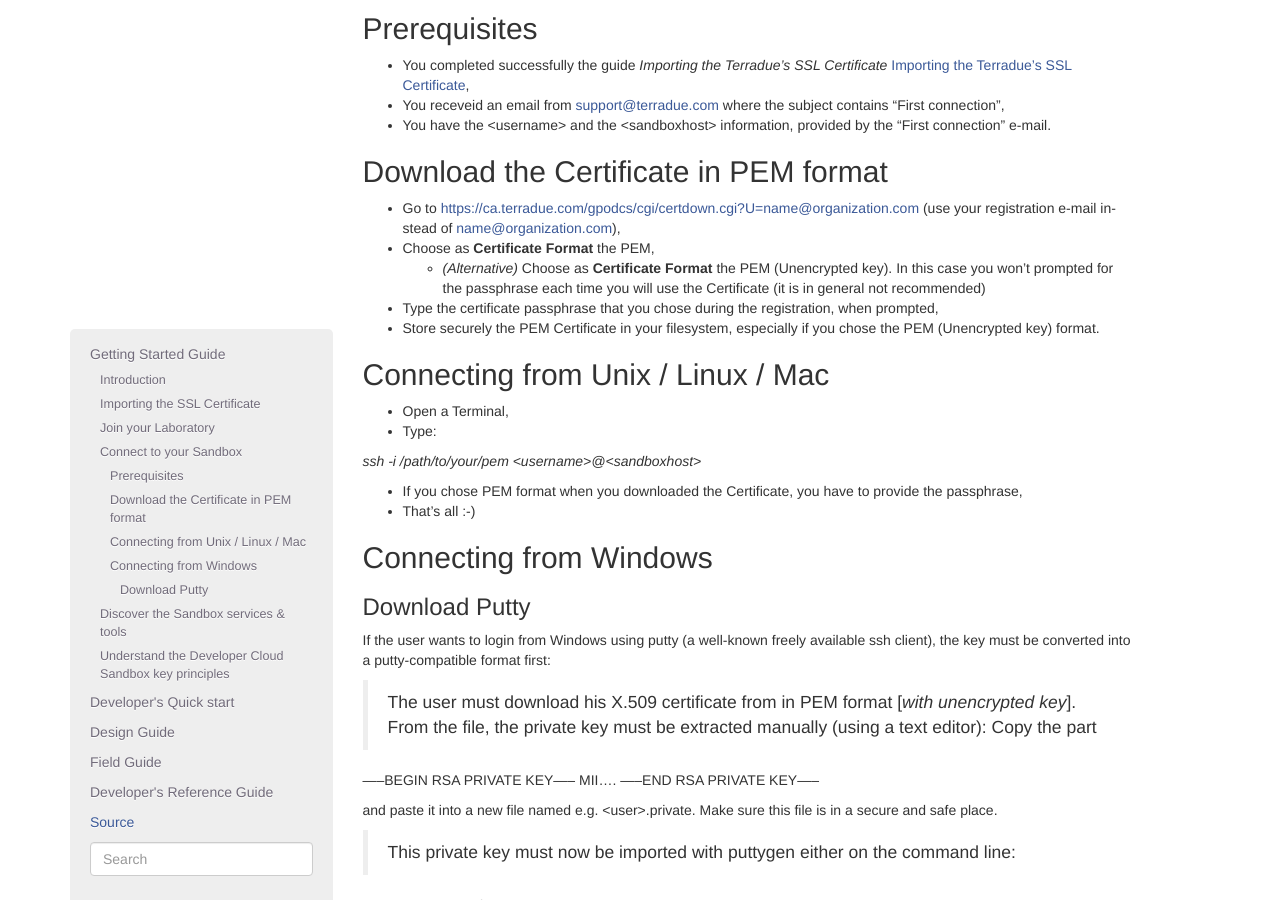
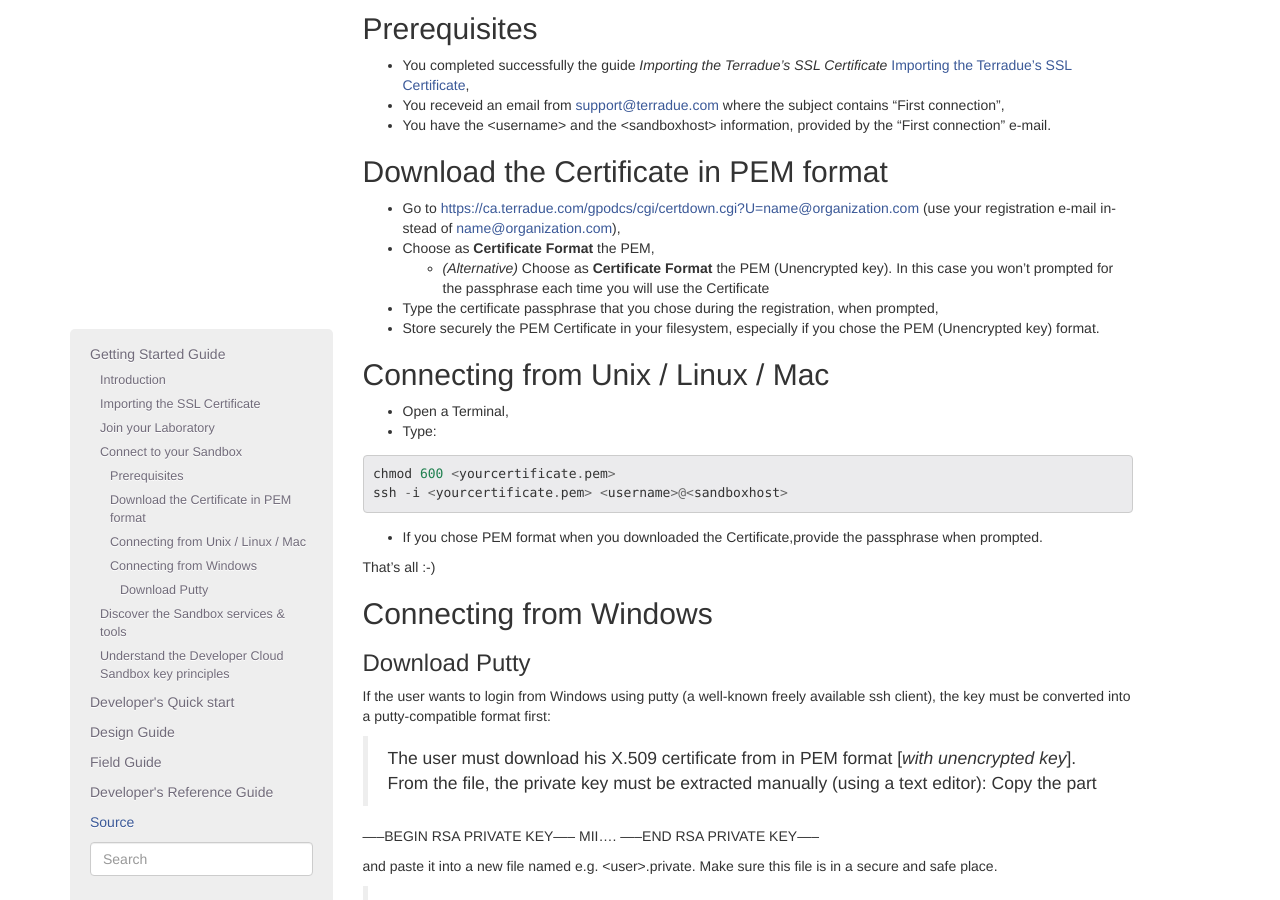
Before and after one commit to Terradue/doc-developer-sandbox, a Sphinx documentation site: the page built from source/start/sandbox.rst, in a window 1280 px wide and 900 px high, scrolled down 417 px. Built offline with Sphinx 7.4.7, drawn with Linux system fonts in a browser that asks for light colours; pages that are not in the unit, such as notebooks, are missing from menus.

Commit message:
Update sandbox.rst

```diff
--- a/source/start/sandbox.rst
+++ b/source/start/sandbox.rst
@@ -17,7 +17,7 @@ Download the Certificate in PEM format
 
 - Choose as **Certificate Format** the PEM,
 
-  - *(Alternative)* Choose as **Certificate Format** the PEM (Unencrypted key). In this case you won't prompted for the passphrase each time you will use the Certificate (it is in general not recommended)
+  - *(Alternative)* Choose as **Certificate Format** the PEM (Unencrypted key). In this case you won't prompted for the passphrase each time you will use the Certificate
 
 - Type the certificate passphrase that you chose during the registration, when prompted,
 
@@ -30,11 +30,14 @@ Connecting from Unix / Linux / Mac
 
 - Type:
 
-`ssh -i /path/to/your/pem <username>@<sandboxhost>`
+.. code::
 
-- If you chose PEM format when you downloaded the Certificate, you have to provide the passphrase,
+  chmod 600 <yourcertificate.pem>
+  ssh -i <yourcertificate.pem> <username>@<sandboxhost>
 
-- That's all :-)
+- If you chose PEM format when you downloaded the Certificate,provide the passphrase when prompted.
+
+That's all :-)
 
 Connecting from Windows
 ------------------------
```
